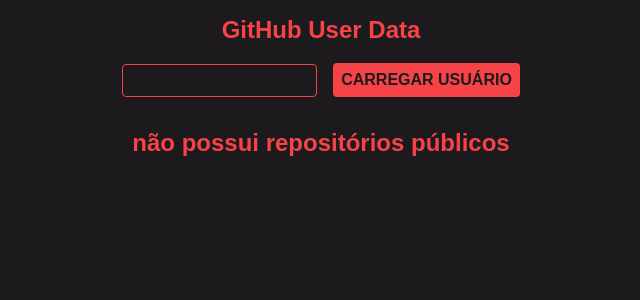
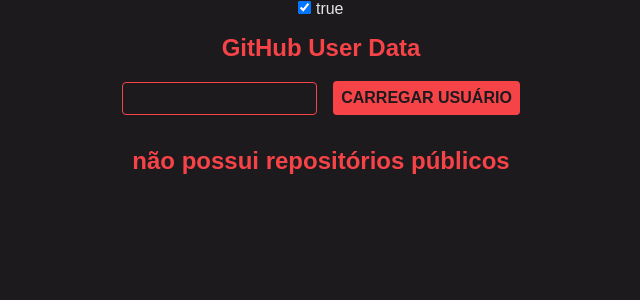
Before and after one commit to mariialauraa/vuejs-intro, a Vue app in the folder projects/github-user-data/: page / in a window 1280 px wide. Shown: the top 300 px of the page, without its empty margins (319-959 px from the left). Built offline with nearby package versions, Linux system fonts and the light colour scheme.

Commit message:
Hooks e Ciclo de Vida do Componente

```diff
--- a/projects/github-user-data/src/App.vue
+++ b/projects/github-user-data/src/App.vue
@@ -1,10 +1,16 @@
 <script setup>
 import CompositionApi from './components/CompositionApi.vue';
+import { ref } from 'vue';
+
+//Hooks onMounted, onUpdated e onUnmounted:
+const isOpen = ref(true)
 </script>
 
 <template>
+<!--Incluindo o onUnmounted-->
+  <input type="checkbox" v-model="isOpen"> {{ isOpen }}
 <!--Incluindo o componente-->
-  <CompositionApi />
+  <CompositionApi v-if="isOpen"/>
 </template>
 
 <style>
--- a/projects/github-user-data/src/components/CompositionApi.vue
+++ b/projects/github-user-data/src/components/CompositionApi.vue
@@ -1,5 +1,5 @@
 <script setup>
-import { reactive, ref, computed } from 'vue';
+import { reactive, ref, computed, onMounted, onUpdated, onUnmounted } from 'vue';
 
 const searchInput = ref('') //passa o valor inicial ('')
 
@@ -13,7 +13,7 @@
 })
 
 async function fetchGithubUser(evt) {
-  //'evt' cria um formulário e o 'preventDefault' é usado para não mudar de página
+  //'fetchGithubUser' é um formulário e o 'evt' é usado para não mudar de página
   evt.preventDefault()
 
   const resposta = await fetch(`https://api.github.com/users/${searchInput.value}`)
@@ -42,6 +42,18 @@
     ? `${state.name} possui ${state.repos.length} repositórios públicos`
     : `${state.name} não possui repositórios públicos`
 
+})
+
+onMounted(() => {
+  console.log("O componente foi montado.")
+})
+
+onUpdated(() => {
+  console.log("O componente foi atualizado.")
+})
+
+onUnmounted(() => {
+  console.log("O componete foi desmontado.")
 })
 </script>
 
```
